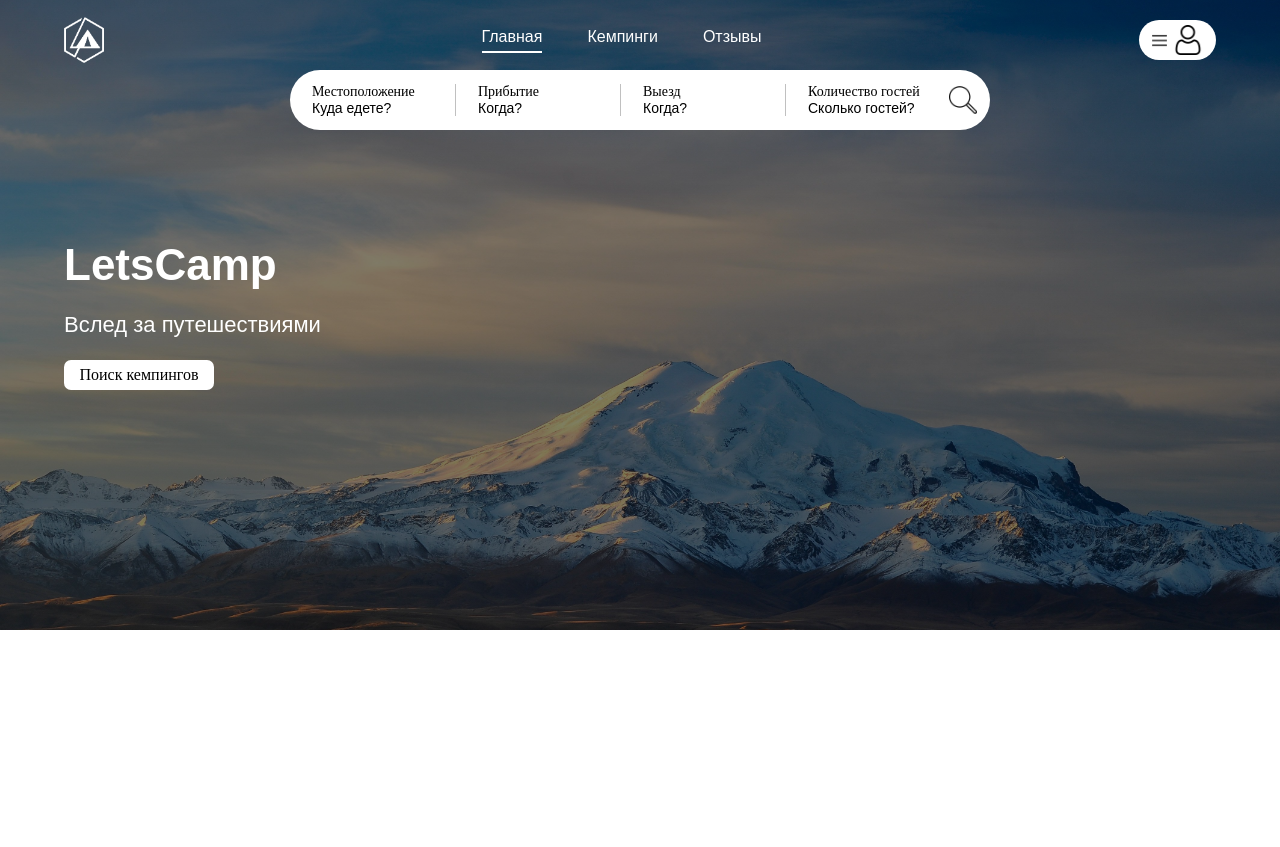
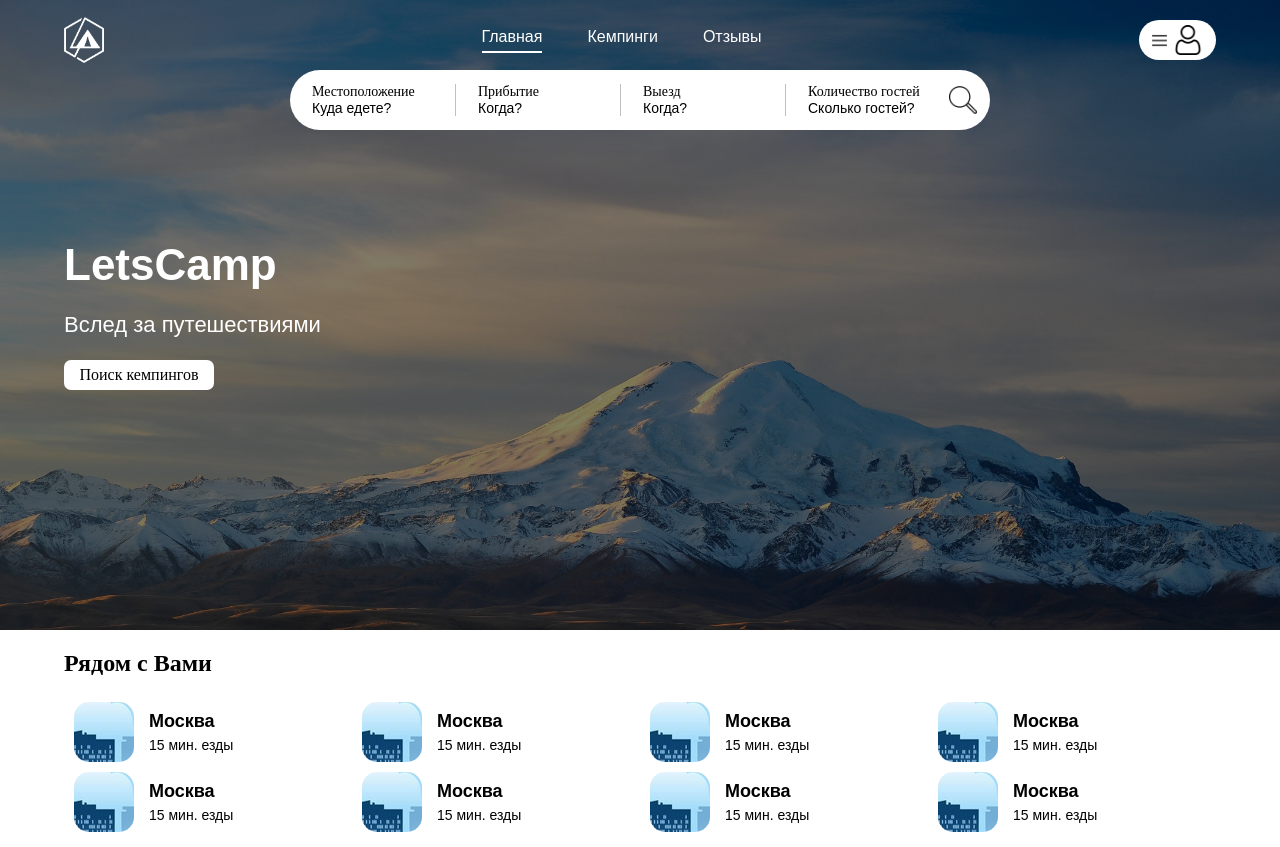
Before and after one commit to biryusal/LetsCampDev, a React app: page / in a window 1280 px wide. Before the commit the page ends 800 px from the top, so only its background shows below. Built offline with nearby package versions, Linux system fonts and the light colour scheme.

Commit message:
Добавил кемпинги рядом с вами.

```diff
--- a/src/js/components/Main/Main.js
+++ b/src/js/components/Main/Main.js
@@ -3,6 +3,7 @@ import "./Main.scss";
 import Header from "../Header/Header";
 import Router from "./Router";
 import TourButton from "./TourButton";
+import NearCities from "./NearCities/NearCities";
 
 export default () => {
   const [isHeaderScrolled, setHeaderScrolled] = useState(false);
@@ -26,6 +27,9 @@ export default () => {
             <TourButton />
           </div>
         </div>
+        <div className = "container">
+          <NearCities />
+        </div>
       </main>
     </>
   )
--- /dev/null
+++ b/src/js/components/Main/NearCities/NearCities.js
@@ -0,0 +1,85 @@
+import React from "react";
+import CityPlaceholder from "../../../../img/city-placeholder.jpg";
+import "./NearCities.scss";
+
+export default () => {
+  return (
+    <div>
+      <h2 className = "nearCities__heading">Рядом с Вами</h2>
+      <div className = "nearCities__wrapper">
+        <div className = "nearCities__card">
+          <div className = "nearCities__imgWrapper">
+            <img src = {CityPlaceholder} alt = "Картинка города" className = "nearCities__img"></img>
+          </div>
+          <div className = "nearCities__info">
+            <h2 className = "nearCities__header">Москва</h2>
+            <span className = "nearCities__text">15 мин. езды</span>
+          </div>
+        </div>
+        <div className = "nearCities__card">
+          <div className = "nearCities__imgWrapper">
+            <img src = {CityPlaceholder} alt = "Картинка города" className = "nearCities__img"></img>
+          </div>
+          <div className = "nearCities__info">
+            <h2 className = "nearCities__header">Москва</h2>
+            <span className = "nearCities__text">15 мин. езды</span>
+          </div>
+        </div>
+        <div className = "nearCities__card">
+          <div className = "nearCities__imgWrapper">
+            <img src = {CityPlaceholder} alt = "Картинка города" className = "nearCities__img"></img>
+          </div>
+          <div className = "nearCities__info">
+            <h2 className = "nearCities__header">Москва</h2>
+            <span className = "nearCities__text">15 мин. езды</span>
+          </div>
+        </div>
+        <div className = "nearCities__card">
+          <div className = "nearCities__imgWrapper">
+            <img src = {CityPlaceholder} alt = "Картинка города" className = "nearCities__img"></img>
+          </div>
+          <div className = "nearCities__info">
+            <h2 className = "nearCities__header">Москва</h2>
+            <span className = "nearCities__text">15 мин. езды</span>
+          </div>
+        </div>
+        <div className = "nearCities__card">
+          <div className = "nearCities__imgWrapper">
+            <img src = {CityPlaceholder} alt = "Картинка города" className = "nearCities__img"></img>
+          </div>
+          <div className = "nearCities__info">
+            <h2 className = "nearCities__header">Москва</h2>
+            <span className = "nearCities__text">15 мин. езды</span>
+          </div>
+        </div>
+        <div className = "nearCities__card">
+          <div className = "nearCities__imgWrapper">
+            <img src = {CityPlaceholder} alt = "Картинка города" className = "nearCities__img"></img>
+          </div>
+          <div className = "nearCities__info">
+            <h2 className = "nearCities__header">Москва</h2>
+            <span className = "nearCities__text">15 мин. езды</span>
+          </div>
+        </div>
+        <div className = "nearCities__card">
+          <div className = "nearCities__imgWrapper">
+            <img src = {CityPlaceholder} alt = "Картинка города" className = "nearCities__img"></img>
+          </div>
+          <div className = "nearCities__info">
+            <h2 className = "nearCities__header">Москва</h2>
+            <span className = "nearCities__text">15 мин. езды</span>
+          </div>
+        </div>
+        <div className = "nearCities__card">
+          <div className = "nearCities__imgWrapper">
+            <img src = {CityPlaceholder} alt = "Картинка города" className = "nearCities__img"></img>
+          </div>
+          <div className = "nearCities__info">
+            <h2 className = "nearCities__header">Москва</h2>
+            <span className = "nearCities__text">15 мин. езды</span>
+          </div>
+        </div>
+      </div>
+    </div>
+  )
+}
--- /dev/null
+++ b/src/js/components/Main/NearCities/NearCities.scss
@@ -0,0 +1,57 @@
+.nearCities {
+  &__wrapper {
+    display: flex;
+    flex-wrap: wrap;
+    flex-direction: column;
+    overflow-x: auto;
+    height: 150px;
+    @media screen and (min-width: 1440px) {
+      margin-bottom: 60px;
+      height: 200px;
+    }
+  }
+  &__heading {
+    font-family: "Golos Medium";
+    @media screen and (min-width: 1440px) {
+      font-size: 28px;
+    }
+  }
+  &__card {
+    min-width: 23%;
+    display: flex;
+    cursor: pointer;
+    margin: 5px 10px;
+  }
+  &__header {
+    font-size: 18px;
+    margin: 0px;
+    margin-bottom: 5px;
+  }
+  &__text {
+    font-size: 14px;
+  }
+  &__info {
+    display: flex;
+    flex-direction: column;
+    justify-content: center;
+    margin-left: 15px;
+  }
+  &__imgWrapper {
+    flex-shrink: 0;
+    @media screen and (min-width: 1440px) {
+      width: 80px;
+      height: 80px;
+    }
+    @media screen and (min-width: 320px) and (max-width: 1439px) {
+      width: 60px;
+      height: 60px;
+    }
+  }
+  &__img {
+    border-radius: 15px;
+    height: 100%;
+    object-fit: none;
+    width: 100%;
+
+  }
+}
--- /dev/null
+++ b/src/js/components/Main/NearCities/index.js
@@ -0,0 +1,2 @@
+import NearCities from "./NearCities";
+export default NearCities;
```
